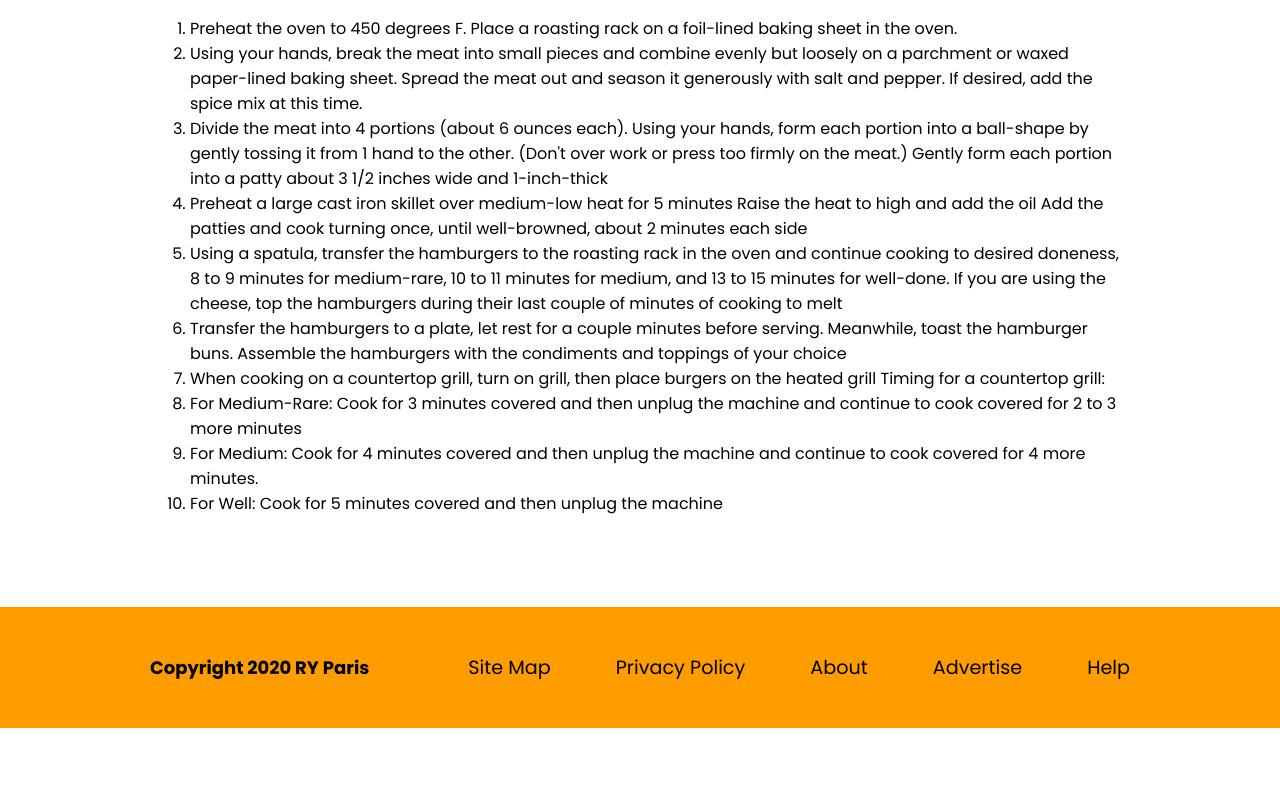
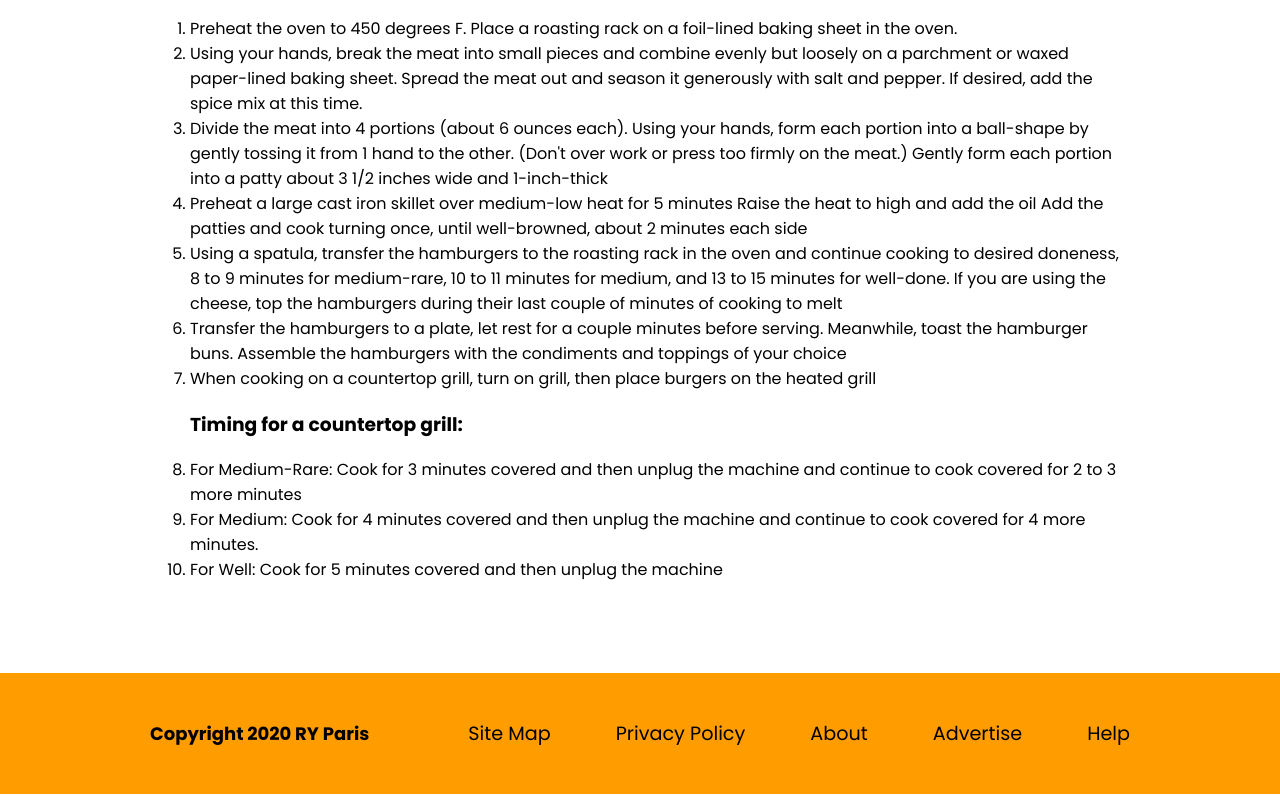
Before and after one commit to TannerGarner/AdvancedCSSProject, a plain HTML site: page recipes.html in a window 1280 px wide. Shown: the part 2191-2987 px from the top of the page. Before the commit the page ends 2921 px from the top, so only its background shows below. Drawn offline with Linux system fonts and the light colour scheme.

Commit message:
Actually commit changes to recipes.html

```diff
--- a/recipes.html
+++ b/recipes.html
@@ -101,8 +101,8 @@
                         <li>
                             When cooking on a countertop grill, turn on grill, then place burgers
                             on the heated grill
-                            Timing for a countertop grill:
                         </li>
+                        <h3>Timing for a countertop grill:</h3>
                         <li>
                             For Medium-Rare: Cook for 3 minutes covered and then unplug the
                             machine and continue to cook covered for 2 to 3 more minutes
```
